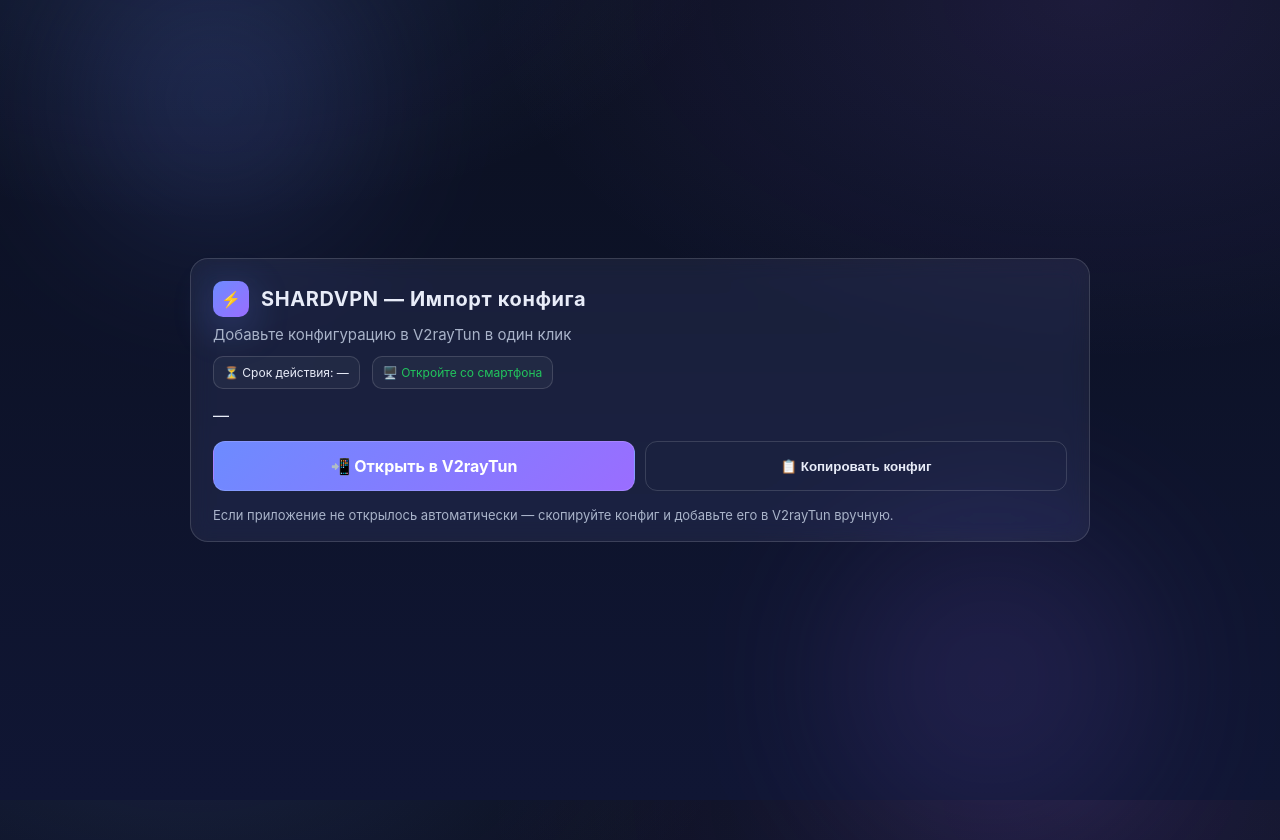
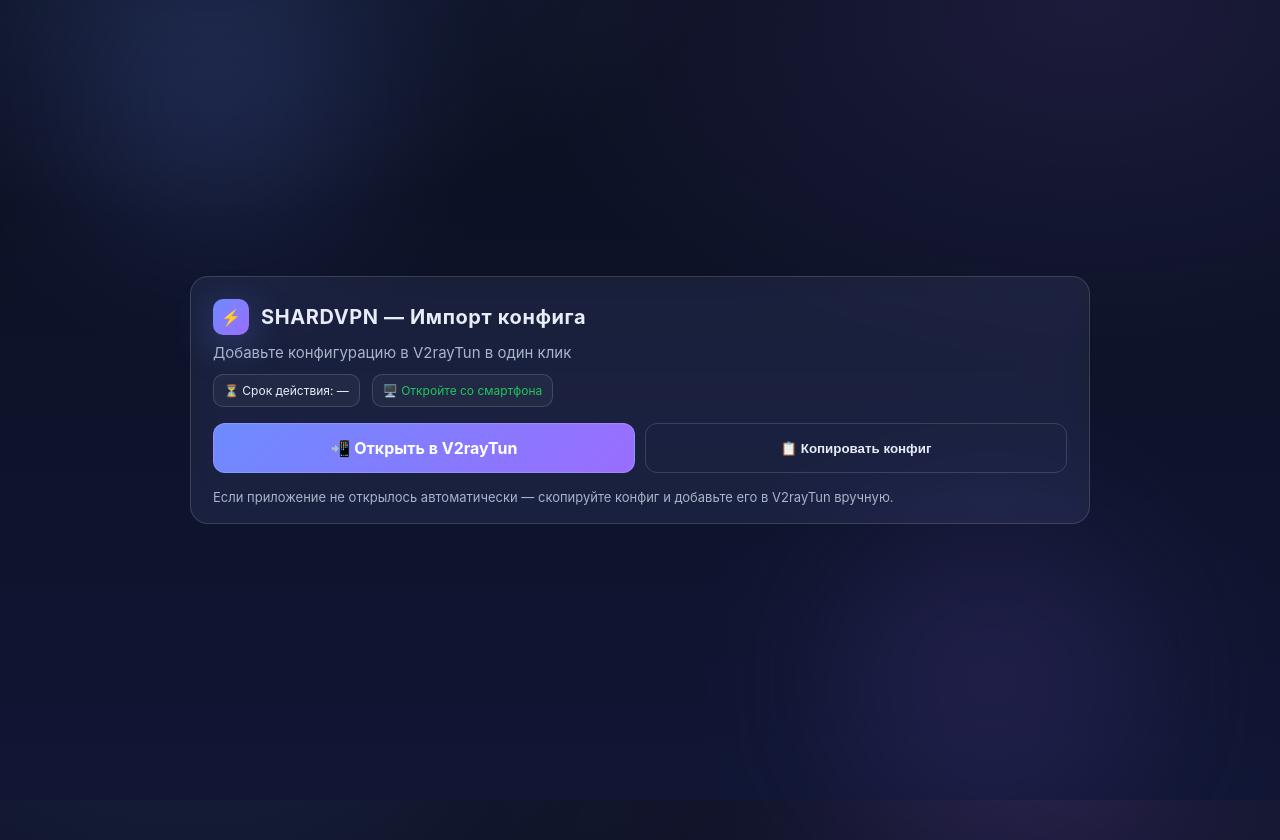
Before and after one commit to VoolFI71/shard, a Python web app: template main/templates/subscription.html in a window 1280 px wide. Run offline with Jinja, Linux system fonts and the light colour scheme; the template is opened without the code that fills it, so the values that code supplies are empty.

Commit message:
Update subscription.html

```diff
--- a/main/templates/subscription.html
+++ b/main/templates/subscription.html
@@ -75,9 +75,6 @@
       <div class="chip">⏳ Срок действия: <span id="expiry-time">—</span></div>
       <div class="chip ok" id="platform-chip">📱 Готово для мобильного</div>
     </div>
-
-    <!-- Элемент для показа ссылки/конфига -->
-    <div class="config" id="config-text">—</div>
 
     <div class="actions">
       <a class="btn" id="openBtn">📲 Открыть в V2rayTun</a>
```
